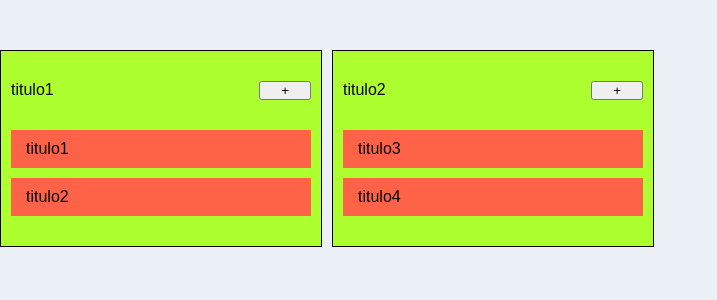
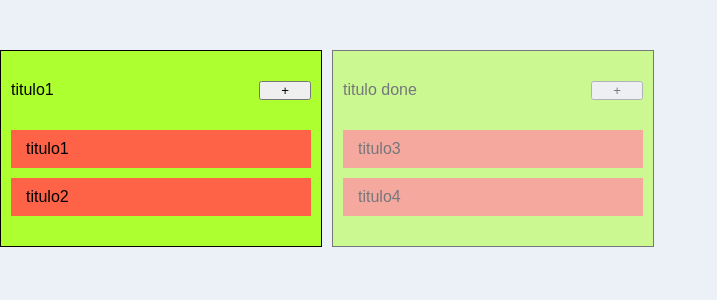
Before and after one commit to BrunoOsio/tcc-front, a React (Vite) app: page / in a window 1280 px wide. Shown: the top 300 px of the page, without its empty margins (0-717 px from the left). Built offline with nearby package versions, Linux system fonts and the light colour scheme.

Commit message:
feature/added done property on column

```diff
--- a/src/App.tsx
+++ b/src/App.tsx
@@ -1,11 +1,11 @@
-import { TeamAreaKanban } from "./pages";
+import { TeamAreaBoard } from "./pages";
 import { GlobalStyle } from "./shared/globalStyles/globalStyles";
 export const App = () => {
 
   return (
     <div>
       <GlobalStyle />
-      <TeamAreaKanban />
+      <TeamAreaBoard />
     </div>
   );
 }
--- a/src/pages/index.ts
+++ b/src/pages/index.ts
@@ -1 +1 @@
-export * from "./teamAreaKanban/TeamAreaKanban";
+export * from "./teamAreaBoard/TeamAreaBoard";
--- a/src/pages/teamAreaKanban/TeamAreaKanban.tsx
+++ b/src/pages/teamAreaBoard/TeamAreaBoard.tsx
@@ -4,12 +4,12 @@ import { ColumnContainer } from "./components/columnContainer/ColumnContainer";
 
 const programmingArea = teamMock[0].areas[0];
 
-export const TeamAreaKanban = () => {
+export const TeamAreaBoard = () => {
   return (
     <Container>
       {programmingArea.columns.map((column) => {
         return (
-          <ColumnContainer column={column} />
+          <ColumnContainer key={column.id} column={column} />
         );
       })}
     </Container>
--- a/src/pages/teamAreaKanban/components/columnContainer/ColumnContainer.tsx
+++ b/src/pages/teamAreaBoard/components/columnContainer/ColumnContainer.tsx
@@ -14,7 +14,7 @@ type ColumnContainerProps = {
 
 export const ColumnContainer: React.FC<ColumnContainerProps> = ({ column }) => {
   return (
-    <Container>
+    <Container isDone={column.isDone}>
       <Header>
         <ColumnName>{column.title}</ColumnName>
         <Button>+</Button>
@@ -22,7 +22,7 @@ export const ColumnContainer: React.FC<ColumnContainerProps> = ({ column }) => {
 
       <TasksContainer>
         {column.tasks.map((task) => {
-          return <TaskCard task={task} />;
+          return <TaskCard key={task.id} task={task} />;
         })}
       </TasksContainer>
     </Container>
--- a/src/pages/teamAreaKanban/components/columnContainer/styles.ts
+++ b/src/pages/teamAreaBoard/components/columnContainer/styles.ts
@@ -2,7 +2,11 @@ import styled from "styled-components";
 
 const NAVBAR_HEIGHT = "80px";
 
-export const Container = styled.section`
+type ContainerProps = {
+  isDone: boolean;
+}
+
+export const Container = styled.section<ContainerProps>`
   background-color: greenyellow;
   display: flex;
   flex-direction: column;
@@ -16,6 +20,8 @@ export const Container = styled.section`
   }
 
   border: 1px solid black;
+
+  opacity: ${({isDone}) => isDone && "0.5"};
 `;
 
 export const Header = styled.article`
--- a/src/shared/services/mock/area/column/columnMock.ts
+++ b/src/shared/services/mock/area/column/columnMock.ts
@@ -8,14 +8,16 @@ export const columnMock: Column[] = [
     tasks: [
       taskMock[0],
       taskMock[1]
-    ]
+    ],
+    isDone: false,
   },
   {
     id: 2,
-    title: "titulo2",
+    title: "titulo done",
     tasks: [
       taskMock[2],
       taskMock[3]
-    ]
+    ],
+    isDone: true
   }
 ];
--- a/src/shared/types/area/column/Column.ts
+++ b/src/shared/types/area/column/Column.ts
@@ -3,5 +3,6 @@ import { Task } from "../..";
 export type Column = {
   id: number;
   title: string;
-  tasks: Task[]
+  tasks: Task[];
+  isDone: boolean;
 }
```
Also changed, not shown: vite.config.ts.timestamp-1659525224599.mjs (added, +10 -0 lines), src/pages/teamAreaBoard/components/taskCard/TaskCard.tsx (renamed from src/pages/teamAreaKanban/components/taskCard/TaskCard.tsx), src/pages/teamAreaBoard/components/taskCard/styles.ts (renamed from src/pages/teamAreaKanban/components/taskCard/styles.ts), src/pages/teamAreaBoard/styles.ts (renamed from src/pages/teamAreaKanban/styles.ts).
